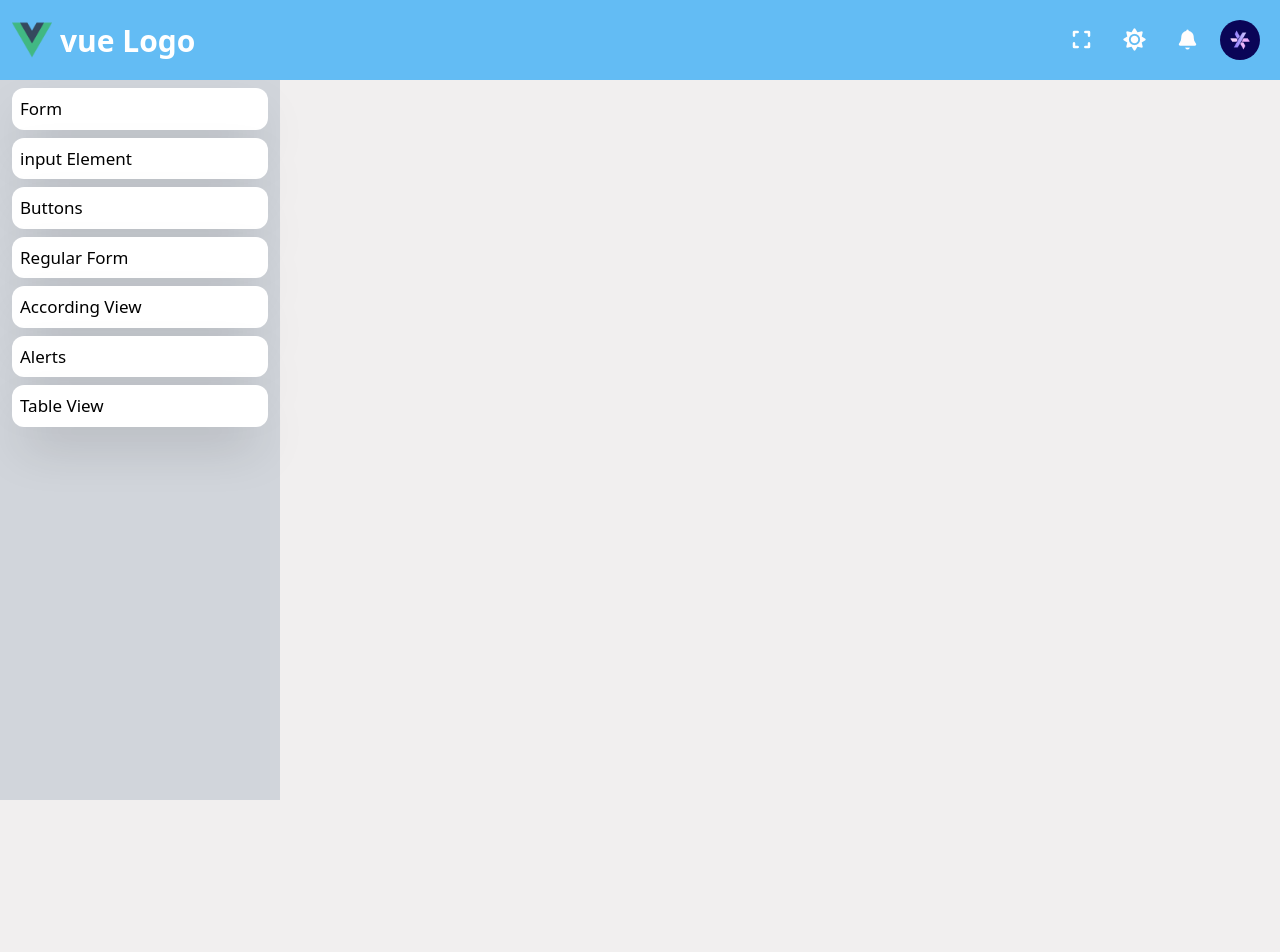
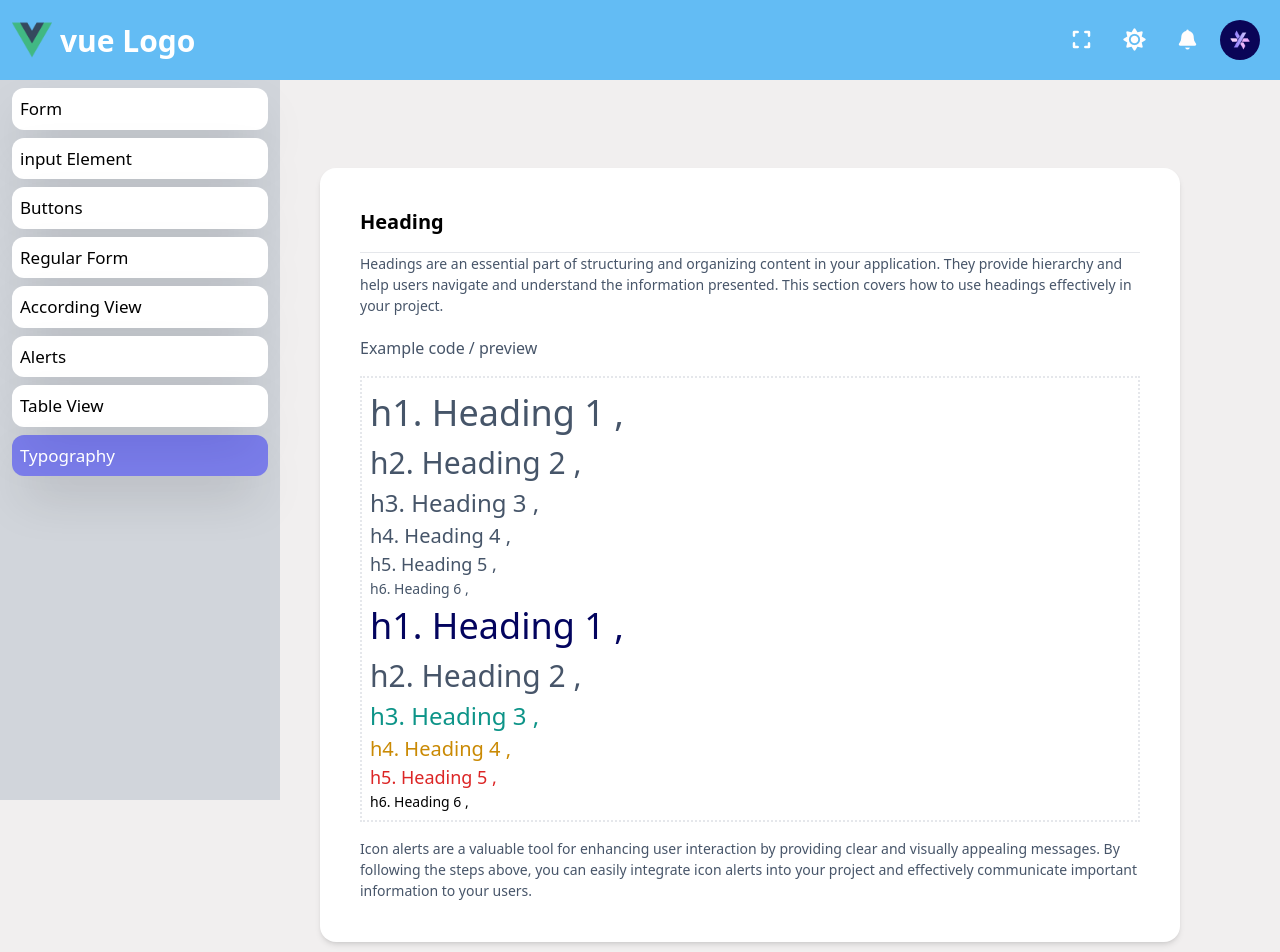
Before and after one commit to cabdikariim242/Ts-Setup, a Vue app: page /typograph in a window 1280 px wide. Shown: the top 952 px of the page. Before the commit the page ends 800 px from the top, so only its background shows below. Built offline with nearby package versions, Linux system fonts and the light colour scheme.

Commit message:
first commit

```diff
--- /dev/null
+++ b/src/components/Typography.vue
@@ -0,0 +1,32 @@
+<template>
+    <div :class="CustomClass">
+       <h1  :class="CustomClass">{{ msg }}
+        <span>{{ span }}</span>
+       </h1>
+
+
+    </div>
+</template>
+
+<script lang="ts">
+export default{
+    props:{
+        CustomClass:{
+            type:String,
+            default:','
+        },
+        msg:{
+            type: String,
+            default:','
+
+        },
+        span:{
+            type: String,
+            default:','
+
+        },
+
+    }
+}
+
+</script>
--- a/src/layout/sidebar.vue
+++ b/src/layout/sidebar.vue
@@ -32,6 +32,10 @@
         class="shadow-2xl bg-white p-2 font-[500] text-[17px] rounded-xl"
         :to="{ name: 'TableView' }"
         >Table View</router-link>
+         <router-link
+        class="shadow-2xl bg-white p-2 font-[500] text-[17px] rounded-xl"
+        :to="{ name: 'typography' }"
+        >Typography</router-link>
 
     </div>
   </div>
--- a/src/router/routes.ts
+++ b/src/router/routes.ts
@@ -6,6 +6,7 @@ import alert from '@/views/alert.vue'
 import RegularForm from '@/views/RegularForm.vue'
 import accordingView from '@/views/accordingView.vue'
 import TableView from '@/views/TableView.vue'
+import typography from '@/views/Typography.vue'
 
 const routes: RouteRecordRaw[] = [
   { path: '/', name: 'forms', component: forms },
@@ -15,6 +16,7 @@ const routes: RouteRecordRaw[] = [
   { path: '/RegularForm', name: 'RegularForm', component: RegularForm },
   { path: '/according', name: 'accordingView', component: accordingView },
   { path: '/table', name: 'TableView', component: TableView },
+  { path: '/typograph', name: 'typography', component: typography },
 ]
 
 export default routes
--- /dev/null
+++ b/src/views/Typography.vue
@@ -0,0 +1,107 @@
+<template>
+    <div class="mt-20">
+        <BaseCard>
+            <h1 class="font-bold text-xl mb-4">Heading</h1>
+            <hr />
+            <div class="inline-block w-full">
+                <p class="text-[#475569] text-[14px] dark:text-white">
+                    Headings are an essential part of structuring and organizing content in your application. They
+                    provide hierarchy and help users navigate and understand the information presented. This section
+                    covers how to use headings effectively in your project.
+                </p>
+
+                <p class="mt-5 text-[#475569] mb-4 dark:text-white">Example code / preview</p>
+
+                <div class="border-2 px-2 border-dotted py-2">
+                    <Typography CustomClass="text-[36px] font-[500] text-[#465569]" msg="h1. Heading 1" />
+                    <Typography CustomClass="text-[30px] font-[500] text-[#465569]" msg="h2. Heading 2" />
+                    <Typography CustomClass="text-[24px] font-[500] text-[#465569]" msg="h3. Heading 3" />
+                    <Typography CustomClass="text-[20px] font-[500] text-[#465569]" msg="h4. Heading 4" />
+                    <Typography CustomClass="text-[18px] font-[500] text-[#465569]" msg="h5. Heading 5" />
+                    <Typography CustomClass="text-[14px] font-[500] text-[#465569]" msg="h6. Heading 6" />
+
+                    <Typography CustomClass="text-[36px] font-[500] text-[#03045e]" msg="h1. Heading 1" />
+                    <Typography CustomClass="text-[30px] font-[500] text-[#475569]" msg="h2. Heading 2" />
+                    <Typography CustomClass="text-[24px] font-[500] text-[#0d9488]" msg="h3. Heading 3" />
+                    <Typography CustomClass="text-[20px] font-[500] text-[#ca8a04]" msg="h4. Heading 4" />
+                    <Typography CustomClass="text-[18px] font-[500] text-[#dc2626]" msg="h5. Heading 5" />
+                    <Typography CustomClass="text-[14px] font-[500] text-[$64748b]" msg="h6. Heading 6" />
+                </div>
+
+                <p class="mt-4 text-[#475569] text-[14px] dark:text-white">
+                    Icon alerts are a valuable tool for enhancing user interaction by
+                    providing clear and visually appealing messages. By following the
+                    steps above, you can easily integrate icon alerts into your project
+                    and effectively communicate important information to your users.
+                </p>
+            </div>
+        </BaseCard>
+
+
+        <!-- BASE CARD 2  -->
+        <BaseCard>
+            <h1 class="font-bold text-xl mb-4">Icon Alerts</h1>
+            <hr />
+            <div class="inline-block w-full">
+                <p class="text-[#475569] text-[14px] dark:text-white">
+                    Icon alerts combine informative messages with easily recognizable
+                    Headings play a crucial role in structuring and organizing your content. By using headings
+                    effectively and consistently, you can improve the accessibility and readability of your application.
+                    Remember to choose the appropriate heading level, keep headings semantic, and follow accessibility
+                    best practices for a better user experience. </p>
+
+                <p class="mt-5 text-[#475569] mb-4 dark:text-white">Example code / preview</p>
+
+                <div class="border-2 px-2 border-dotted py-2">
+                    <Typography CustomClass="text-[14px] font-[400] text-[#465569]" msg="Example text" />
+                    <Typography CustomClass="text-[14px] font-[500] text-[#475569]" msg="Example medium text" />
+                    <Typography CustomClass="text-[14px]  font-[500]  text-[#465569]" msg="Example semibold text" />
+                    <Typography CustomClass="text-[14px] font-[700] text-[#475569]" msg="Example bolder text" />
+                    <Typography CustomClass="text-[14px] font-[800] text-[#465569]" msg="Example boldest text" />
+
+
+
+                    <Typography CustomClass="text-[14px]   mt-5 uppercase font-[400] text-[#475569]" msg="Example uppercase text" />
+                    <Typography CustomClass="text-[16px]  lowercase  font-[400] text-[#475569]" msg="Example lowercase text" />
+                    <Typography CustomClass="text-[14px] font-[500] capitalized text-[#475569]" msg="Example capitalized text" />
+                    <Typography CustomClass="text-[14px] font-[500] text-[#475569]" msg="Example cursive text" />
+                </div>
+
+                <p class="mt-4 text-[#475569] text-[14px] dark:text-white">
+                    Icon alerts are a valuable tool for enhancing user interaction by
+                    providing clear and visually appealing messages. By following the
+                    steps above, you can easily integrate icon alerts into your project
+                    and effectively communicate important information to your users.
+                </p>
+            </div>
+        </BaseCard>
+
+        <BaseCard>
+            <h1 class="font-bold text-xl mb-4">Common Elements</h1>
+            <hr />
+            <div class="inline-block w-full">
+                <p class="text-[#475569] text-[14px] dark:text-white">
+                  Common HTML elements are often used to style or convey special meanings within your content. This section covers some common HTML elements that can be used to enhance the presentation of your text-based content.
+                    </p>
+
+                 <p class="mt-5 text-[#475569] mb-4 dark:text-white">Example code / preview</p>
+
+                 <div class="border-2 px-2 border-dotted py-2">
+                    <Typography CustomClass="text-[14px] font-[500] text-[#475569]" msg="You can use the mark tag to" span="tohighlight" />
+                 </div>
+
+
+                </div>
+                </BaseCard>
+    </div>
+
+</template>
+<script lang="ts">
+import Typography from '../components/Typography.vue';
+import BaseCard from '../components/BaseCard.vue';
+
+export default {
+    name: 'typo',
+    components: { Typography, BaseCard }
+}
+</script>
```
